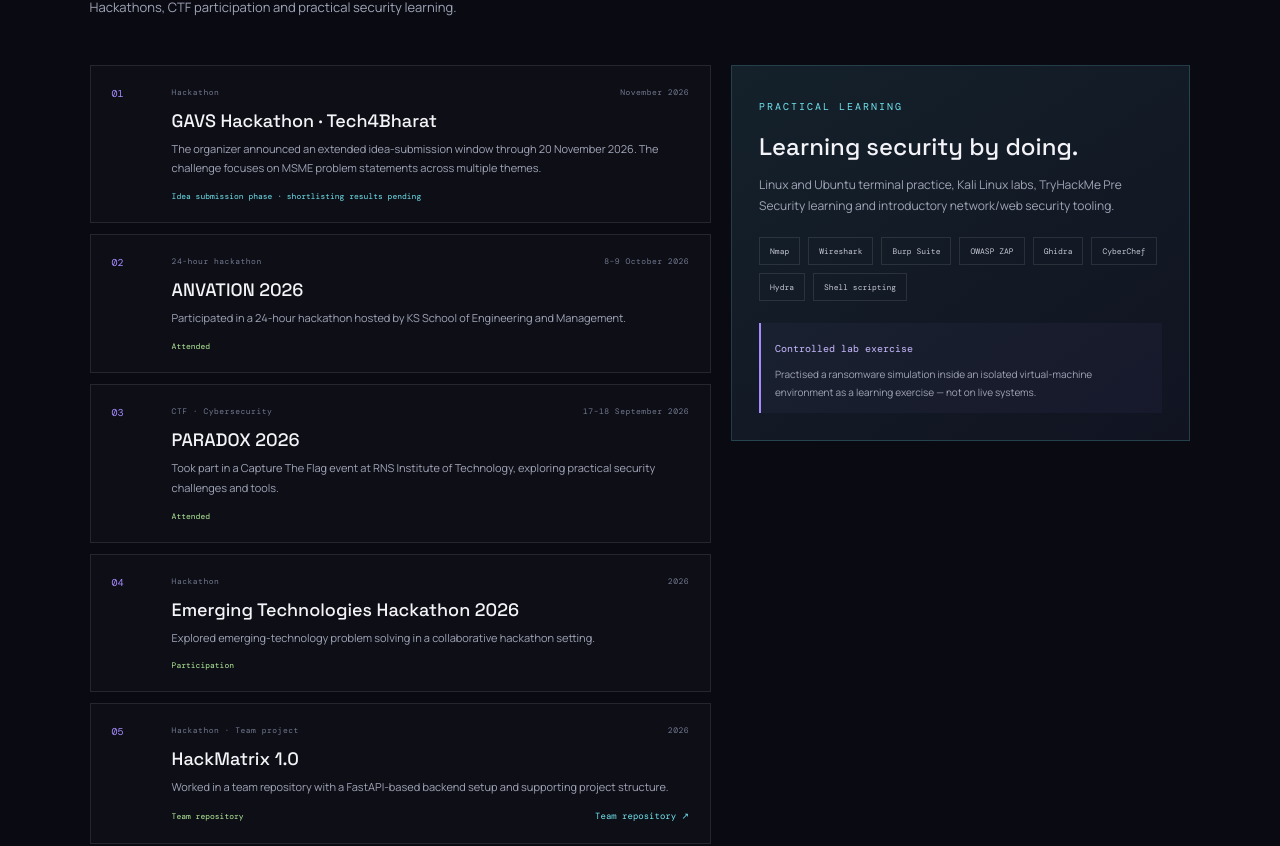
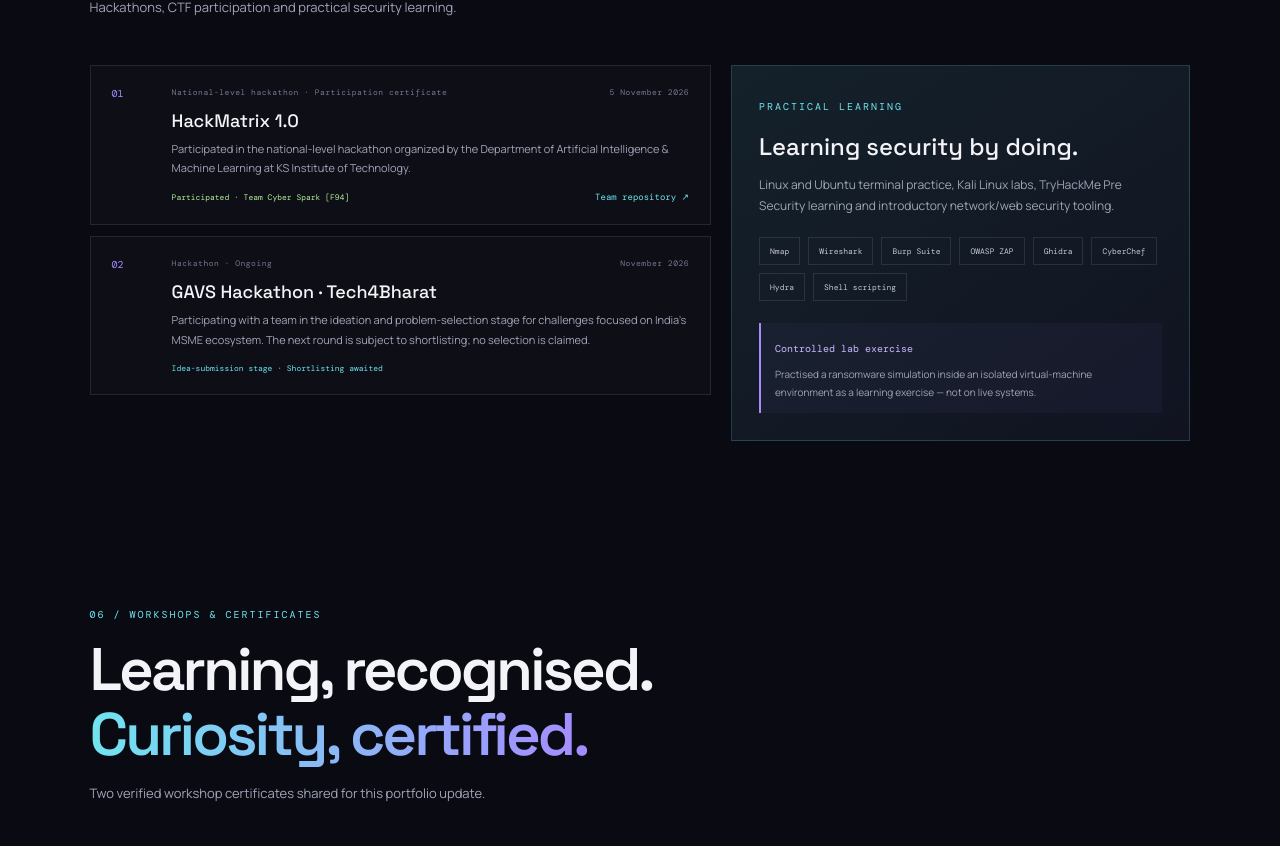
Before and after one commit to kiminchu5-seven/my-portfolio, a React (Vite) app: page / in a window 1280 px wide. Shown: the part 4619-5465 px from the top of the page. Built offline with nearby package versions, Linux system fonts and the light colour scheme.

Commit message:
Correct portfolio events and remove unconfirmed hackathon claims

```diff
--- a/src/App.jsx
+++ b/src/App.jsx
@@ -79,45 +79,21 @@ const skills = [
 
 const events = [
   {
-    name: 'GAVS Hackathon · Tech4Bharat',
-    kind: 'Hackathon',
-    date: 'November 2026',
-    state: 'Idea submission phase · shortlisting results pending',
-    text: 'The organizer announced an extended idea-submission window through 20 November 2026. The challenge focuses on MSME problem statements across multiple themes.',
-    tone: 'progress',
+    name: 'HackMatrix 1.0',
+    kind: 'National-level hackathon · Participation certificate',
+    date: '5 November 2026',
+    state: 'Participated · Team Cyber Spark [F94]',
+    text: 'Participated in the national-level hackathon organized by the Department of Artificial Intelligence & Machine Learning at KS Institute of Technology.',
+    tone: 'complete',
+    link: 'https://github.com/kiminchu5-seven/HackMatrix-1.0',
   },
   {
-    name: 'ANVATION 2026',
-    kind: '24-hour hackathon',
-    date: '8–9 October 2026',
-    state: 'Attended',
-    text: 'Participated in a 24-hour hackathon hosted by KS School of Engineering and Management.',
-    tone: 'complete',
-  },
-  {
-    name: 'PARADOX 2026',
-    kind: 'CTF · Cybersecurity',
-    date: '17–18 September 2026',
-    state: 'Attended',
-    text: 'Took part in a Capture The Flag event at RNS Institute of Technology, exploring practical security challenges and tools.',
-    tone: 'complete',
-  },
-  {
-    name: 'Emerging Technologies Hackathon 2026',
-    kind: 'Hackathon',
-    date: '2026',
-    state: 'Participation',
-    text: 'Explored emerging-technology problem solving in a collaborative hackathon setting.',
-    tone: 'complete',
-  },
-  {
-    name: 'HackMatrix 1.0',
-    kind: 'Hackathon · Team project',
-    date: '2026',
-    state: 'Team repository',
-    text: 'Worked in a team repository with a FastAPI-based backend setup and supporting project structure.',
-    tone: 'complete',
-    link: 'https://github.com/kiminchu5-seven/HackMatrix-1.0',
+    name: 'GAVS Hackathon · Tech4Bharat',
+    kind: 'Hackathon · Ongoing',
+    date: 'November 2026',
+    state: 'Idea-submission stage · Shortlisting awaited',
+    text: 'Participating with a team in the ideation and problem-selection stage for challenges focused on India’s MSME ecosystem. The next round is subject to shortlisting; no selection is claimed.',
+    tone: 'progress',
   },
 ]
 
```
